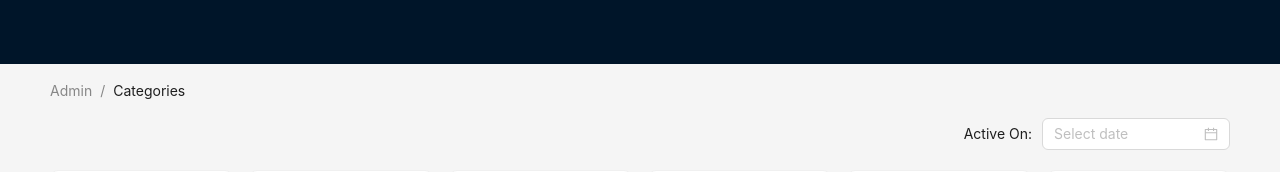
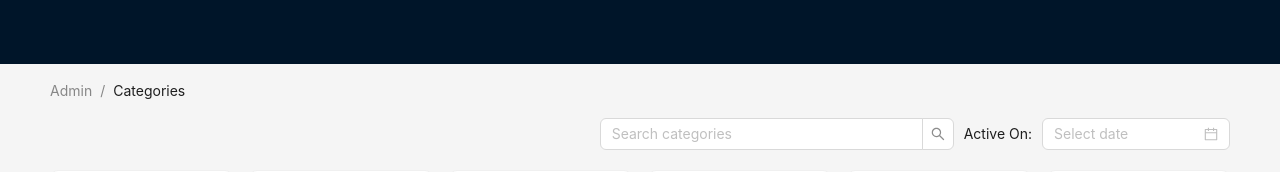
Before and after one commit to nhowley/we-publish-challenge, a React (Create React App) app: page / in a window 1280 px wide. Shown: the top 172 px of the page. Built offline with nearby package versions, Linux system fonts and the light colour scheme.

Commit message:
feat: add search filter

```diff
--- a/src/components/CategoriesContainer/CategoriesContainer.styled.tsx
+++ b/src/components/CategoriesContainer/CategoriesContainer.styled.tsx
@@ -1,4 +1,5 @@
 import { Breadcrumb } from 'antd'
+import Search from 'antd/es/input/Search'
 import { Content } from 'antd/es/layout/layout'
 import Typography from 'antd/es/typography/Typography'
 import styled from 'styled-components'
@@ -21,9 +22,14 @@ export const StyledFiltersContainer = styled.div`
     flex-direction: row;
     align-items: center;
   }
-
 `
 
 export const StyledFilterLabel = styled(Typography)`
   margin-right: 10px;
 `
+export const StyledSearch = styled(Search)`
+  margin-right: 10px;
+  @media (min-width: 768px) {
+    width: 30%;
+  }
+`
--- a/src/components/CategoriesContainer/CategoriesContainer.tsx
+++ b/src/components/CategoriesContainer/CategoriesContainer.tsx
@@ -1,14 +1,16 @@
-import React, { useState } from 'react'
+import React, { useState, useEffect } from 'react'
 import { DatePicker, ConfigProvider } from 'antd'
 import Categories from '../../categories.json'
 import { CategoryGrid } from '../CategoryGrid'
 import dayjs from 'dayjs'
 import isBetween from 'dayjs/plugin/isBetween'
 import { formatDate } from '../../utils/dates'
-import { StyledContent, StyledBreadcrumb, StyledFilterLabel, StyledFiltersContainer } from './CategoriesContainer.styled'
+import { StyledContent, StyledBreadcrumb, StyledFilterLabel, StyledFiltersContainer, StyledSearch } from './CategoriesContainer.styled'
 
 const CategoriesContainer: React.FC = () => {
   const [filteredCategories, setFilteredCategories] = useState(Categories)
+  const [filteredCategoriesDate, setFilteredCategoriesDate] = useState(Categories)
+  const [filteredCategoriesSearch, setFilteredCategoriesSearch] = useState(Categories)
   const [date, setDate] = useState(undefined)
   dayjs.extend(isBetween)
 
@@ -23,7 +25,7 @@ const CategoriesContainer: React.FC = () => {
       const isInActiveRange = dayjs(date).isBetween(activeFromNew, formattedActiveUntil, 'day', '[]')
       return activeUntil === null || isInActiveRange
     })
-    setFilteredCategories(filteredCategories)
+    setFilteredCategoriesDate(filteredCategories)
   }
 
   const onChangeDate = (date: any): void => {
@@ -32,12 +34,32 @@ const CategoriesContainer: React.FC = () => {
     filterCategoriesDate(dateSelected)
   }
 
+  const onSearch = (value: string): void => {
+    const searchResults = Categories.filter(({ name }) => {
+      return name.toLowerCase().includes(value.toLowerCase())
+    })
+    setFilteredCategoriesSearch(searchResults)
+  }
+
+  const filterCategories = (): void => {
+    const filteredArray = filteredCategoriesDate.filter(value => filteredCategoriesSearch.includes(value))
+    setFilteredCategories(filteredArray)
+  }
+
+  useEffect(() => {
+    filterCategories()
+  }, [filteredCategoriesDate, filteredCategoriesSearch])
+
   return (
       <StyledContent>
           <StyledBreadcrumb items={[{ title: 'Admin' }, { title: 'Categories' }]} />
           <StyledFiltersContainer>
-            <StyledFilterLabel>Active On:</StyledFilterLabel>
               <ConfigProvider theme={{ token: { colorPrimary: '#F3C13A' } }}>
+                <StyledSearch
+                  placeholder="Search categories"
+                  allowClear
+                  onSearch={onSearch} />
+                <StyledFilterLabel>Active On:</StyledFilterLabel>
                 <DatePicker onChange={onChangeDate} defaultValue={date} format="DD-MM-YYYY" />
               </ConfigProvider>
           </StyledFiltersContainer>
```
